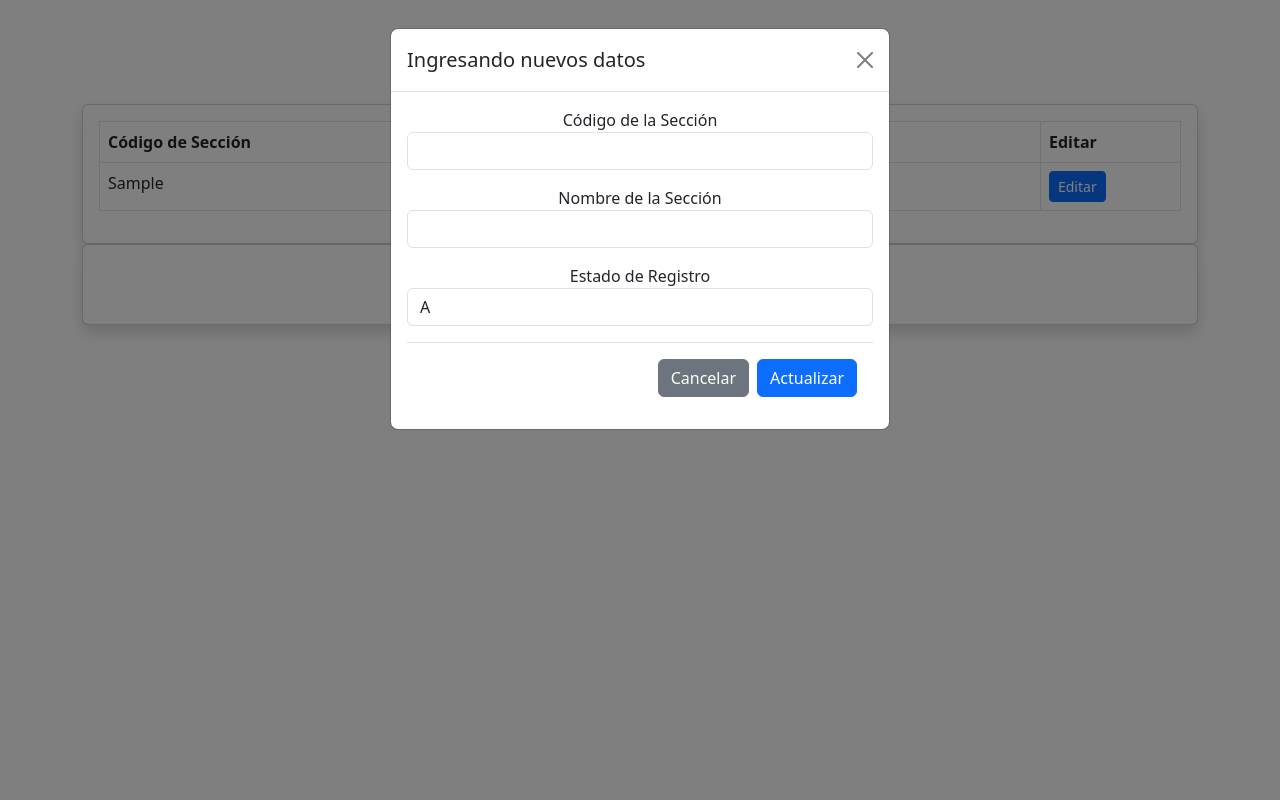
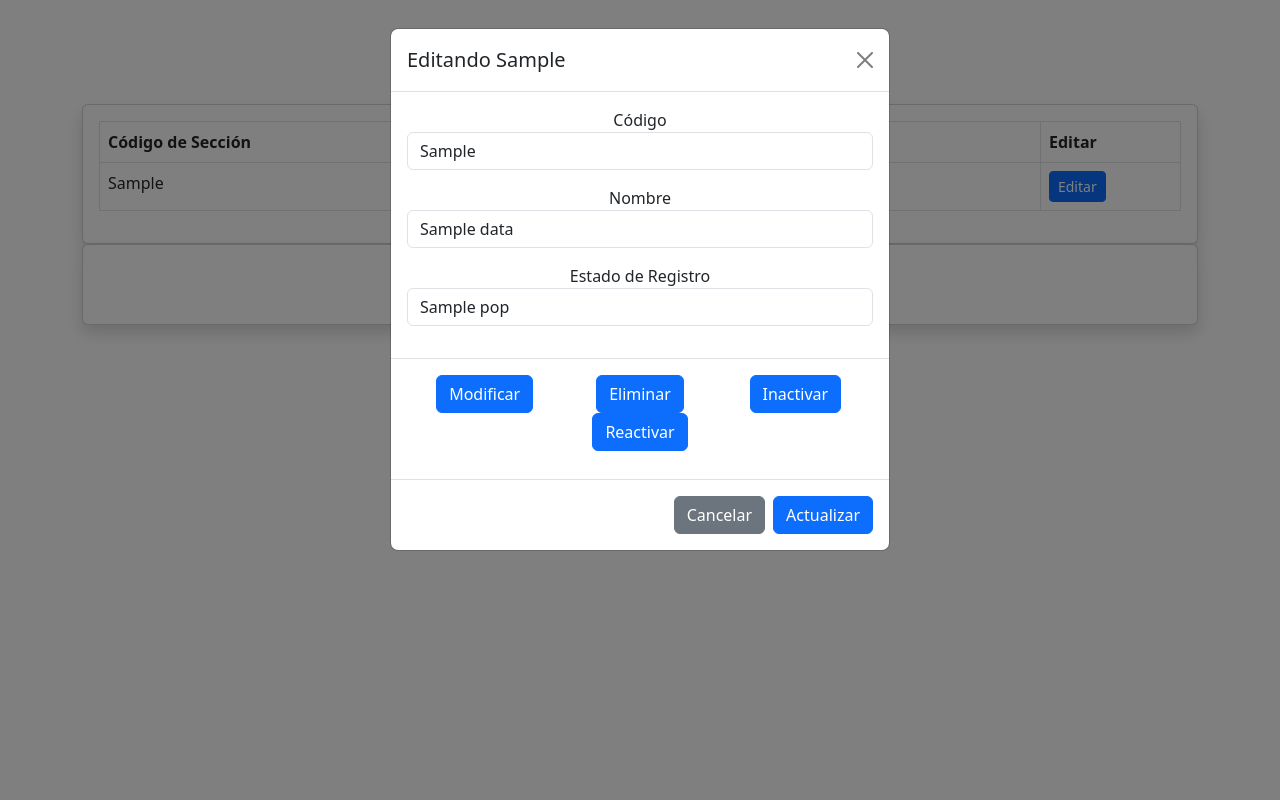
Before and after one commit to atn25042002/BDLab_Proyecto, a Flask app: template src/templates/index.html in a window 1280 px wide, after a click on "Editar". Run offline with Flask 3, Linux system fonts and the light colour scheme; the template is opened without the code that fills it: most values are stand-ins (such as "Sample title", 1, 10 or a date in 2020).

Commit message:
Arreglando multiplicidad

```diff
--- a/src/static/js/script.js
+++ b/src/static/js/script.js
@@ -1,34 +1,57 @@
-function changeColor(val){
-    document.getElementById("modify"+val).setAttribute("class", "btn btn-primary")
-    document.getElementById("remove"+val).setAttribute("class", "btn btn-primary")
-    document.getElementById("inactivate"+val).setAttribute("class", "btn btn-primary")
-    document.getElementById("reactivate"+val).setAttribute("class", "btn btn-primary")
+function changeColor(){
+    document.getElementById("modify").setAttribute("class", "btn btn-primary")
+    document.getElementById("remove").setAttribute("class", "btn btn-primary")
+    document.getElementById("inactivate").setAttribute("class", "btn btn-primary")
+    document.getElementById("reactivate").setAttribute("class", "btn btn-primary")
 }
 
-function mod(val){
-    changeColor(val)
-    document.getElementById("modify"+val).setAttribute("class", "btn btn-success")
-    document.getElementById("nom"+val).removeAttribute("readonly")
-    document.getElementById("est"+val).setAttribute("value", "A")
+function mod(){
+    changeColor()
+    document.getElementById("modify").setAttribute("class", "btn btn-success")
+    document.getElementById("nomMod").removeAttribute("readonly")
+    document.getElementById("estMod").setAttribute("value", "A")
 }
 
-function del(val){
-    changeColor(val)
-    document.getElementById("remove"+val).setAttribute("class", "btn btn-danger")
-    document.getElementById("nom"+val).setAttribute("readonly", "true")
-    document.getElementById("est"+val).setAttribute("value", "*")
+function del(){
+    changeColor()
+    document.getElementById("remove").setAttribute("class", "btn btn-danger")
+    document.getElementById("nomMod").setAttribute("readonly", "true")
+    document.getElementById("estMod").setAttribute("value", "*")
 }
 
-function inac(val){
-    changeColor(val)
-    document.getElementById("inactivate"+val).setAttribute("class", "btn btn-success")
-    document.getElementById("nom"+val).setAttribute("readonly", "true")
-    document.getElementById("est"+val).setAttribute("value", "I")
+function inac(){
+    changeColor()
+    document.getElementById("inactivate").setAttribute("class", "btn btn-success")
+    document.getElementById("nomMod").setAttribute("readonly", "true")
+    document.getElementById("estMod").setAttribute("value", "I")
 }
 
-function reac(val){
-    changeColor(val)
-    document.getElementById("reactivate"+val).setAttribute("class", "btn btn-success")
-    document.getElementById("nom"+val).setAttribute("readonly", "true")
-    document.getElementById("est"+val).setAttribute("value", "A")
+function reac(){
+    changeColor()
+    document.getElementById("reactivate").setAttribute("class", "btn btn-success")
+    document.getElementById("nomMod").setAttribute("readonly", "true")
+    document.getElementById("estMod").setAttribute("value", "A")
 }
+
+function nuevo(){
+    document.getElementById("titMod").setAttribute("value", "Agregando nuevo producto")
+    document.getElementById("codMod").setAttribute("value", "")
+    document.getElementById("nomMod").setAttribute("value", "")
+    document.getElementById("estMod").setAttribute("value", "")
+
+    document.getElementById("formMod").setAttribute("action", "/section/")
+}
+
+function llenar(val){
+    document.getElementById("titMod").innerHTML= ("Editando " + val)
+    const cod= document.getElementById("cod" + val).innerHTML
+    document.getElementById("codMod").setAttribute("value", cod)
+    const nom= document.getElementById("nom" + val).innerHTML
+    document.getElementById("nomMod").setAttribute("value", nom)
+    const est= document.getElementById("est" + val).innerHTML
+    document.getElementById("estMod").setAttribute("value", est)
+
+    document.getElementById("formMod").setAttribute("action", "/edit/" + cod)
+    ///edit/{{d.SecCod}}
+    //value="{{d.SecEstReg.copy().pop()}}"
+}
--- a/src/templates/index.html
+++ b/src/templates/index.html
@@ -25,42 +25,53 @@
                     <tbody>
                         {% for d in data %}
                         <tr>
-                            <td>{{d.SecCod}}</td>
-                            <td>{{d.SecNom}}</td>
-                            <td>{{d.SecEstReg.copy().pop()}}</td>
-                            <td><button class="btn btn-primary btn-sm" id="btn-edit{{d.SecCod}}" data-bs-toggle="modal" data-bs-target="#modal{{d.SecCod}}">Editar</button></td>
+                            <td id="cod{{d.SecCod}}" >{{d.SecCod}}</td>
+                            <td id="nom{{d.SecCod}}" >{{d.SecNom}}</td>
+                            <td id="est{{d.SecCod}}" >{{d.SecEstReg.copy().pop()}}</td>
+                            <td><button onclick="llenar('{{d.SecCod}}')" class="btn btn-primary btn-sm" id="btn-edit{{d.SecCod}}" data-bs-toggle="modal" data-bs-target="#modalCreate">Editar</button></td>
                             </tr>
-
-                        <div class="modal fade" id="modal{{d.SecCod}}" tabindex="-1" aria-labelledby="exampleModalLabel" aria-hidden="true">
+                        {% endfor %}
+                    </tbody>
+                </table>
+            </div>
+        </div>
+    </div>
+    <div class="container">
+        <div class="card shadow">
+            <div class="card-body">
+                <div class="row mb-3">
+                    <div class="col text-center">
+                        <button onclick = "nuevo()" class="btn btn-primary btn-sm " data-bs-toggle="modal" data-bs-target="#modalCreate">Adicionar</button>
+                        <div class="modal fade" id="modalCreate" tabindex="-1" aria-labelledby="exampleModalLabel" aria-hidden="true">
                             <div class="modal-dialog">
                               <div class="modal-content">
                                 <div class="modal-header">
-                                  <h1 class="modal-title fs-5" id="exampleModalLabel">{{d.SecNom}}</h1>
+                                  <h1 class="modal-title fs-5" id="titMod"> Añadiendo nueva Seccion </h1>
                                   <button type="button" class="btn-close" data-bs-dismiss="modal" aria-label="Close"></button>
                                 </div>
                                 <div class="modal-body">
-                                    <form action="/edit/{{d.SecCod}}" method="post">
+                                    <form action="/edit/" method="post" id="formMod">
                                         <label> Código</label>
-                                        <input type="text" class="form-control mb-3" id="cod{{d.SecCod}}" name="seccod" value="{{d.SecCod}}" readonly></input>
+                                        <input type="text" class="form-control mb-3" id="codMod" name="seccod" readonly></input>
                                         <label> Nombre</label>
-                                        <input type="text" class="form-control mb-3" id="nom{{d.SecCod}}" name="secnom" value="{{d.SecNom}}" readonly></input>
+                                        <input type="text" class="form-control mb-3" id="nomMod" name="secnom" readonly></input>
                                         <label> Estado de Registro</label>
-                                        <input type="text" class="form-control mb-3" id="est{{d.SecCod}}" name="secestreg" value="{{d.SecEstReg.copy().pop()}}" readonly></input>
+                                        <input type="text" class="form-control mb-3" id="estMod" name="secestreg" readonly></input>
 
                                 </div>
                                 <div class="modal-footer">
                                     <div class="row mb-3">
                                         <div class="col">
-                                            <button type="button" id="modify{{d.SecCod}}" onclick="mod('{{d.SecCod}}')" class="btn btn-primary">Modificar</button>
+                                            <button type="button" id="modify" onclick="mod()" class="btn btn-primary">Modificar</button>
                                         </div>
                                         <div class="col">
-                                            <button type="button" id="remove{{d.SecCod}}" onclick="del('{{d.SecCod}}')" class="btn btn-primary">Eliminar</button>
+                                            <button type="button" id="remove" onclick="del()" class="btn btn-primary">Eliminar</button>
                                         </div>
                                         <div class="col">
-                                            <button type="button" id="inactivate{{d.SecCod}}" onclick="inac('{{d.SecCod}}')" class="btn btn-primary">Inactivar</button>
+                                            <button type="button" id="inactivate" onclick="inac()" class="btn btn-primary">Inactivar</button>
                                         </div>
                                         <div class="col">
-                                            <button type="button" id="reactivate{{d.SecCod}}" onclick="reac('{{d.SecCod}}')" class="btn btn-primary">Reactivar</button>
+                                            <button type="button" id="reactivate" onclick="reac()" class="btn btn-primary">Reactivar</button>
                                         </div>
                                     </div>
                                 </div>
@@ -72,43 +83,6 @@
                               </div>
                             </div>
                         </div>
-                        {% endfor %}
-                    </tbody>
-                </table>
-            </div>
-        </div>
-    </div>
-    <div class="container">
-        <div class="card shadow">
-            <div class="card-body">
-                <div class="row mb-3">
-                    <div class="col text-center">
-                        <button class="btn btn-primary btn-sm " data-bs-toggle="modal" data-bs-target="#modalCreate">Adicionar</button>
-
-                        <div class="modal fade" id="modalCreate" tabindex="-1" aria-labelledby="exampleModalLabel" aria-hidden="true">
-                            <div class="modal-dialog">
-                              <div class="modal-content">
-                                <div class="modal-header">
-                                  <h1 class="modal-title fs-5" id="exampleModalLabel">Ingresando nuevos datos</h1>
-                                  <button type="button" class="btn-close" data-bs-dismiss="modal" aria-label="Close"></button>
-                                </div>
-                                <div class="modal-body">
-                                    <form action="/section" method="POST">
-                                        <label> Código de la Sección </label>
-                                        <input type="text" class="form-control mb-3" name="seccod"></imput>
-                                        <label> Nombre de la Sección </label>
-                                        <input type="text" class="form-control mb-3" name="secnom"></imput>
-                                        <label> Estado de Registro </label>
-                                        <input type="text" class="form-control  mb-3" name="secestreg" value="A" readonly></imput>
-                                        <div class="modal-footer">
-                                            <button type="button" class="btn btn-secondary" data-bs-dismiss="modal">Cancelar</button>
-                                            <button type="submit" class="btn btn-primary">Actualizar</button>
-                                        </div>
-                                    </form>
-                                </div>
-                              </div>
-                            </div>
-                        </div>
                     </div>
                 </div>
             </div>
```
